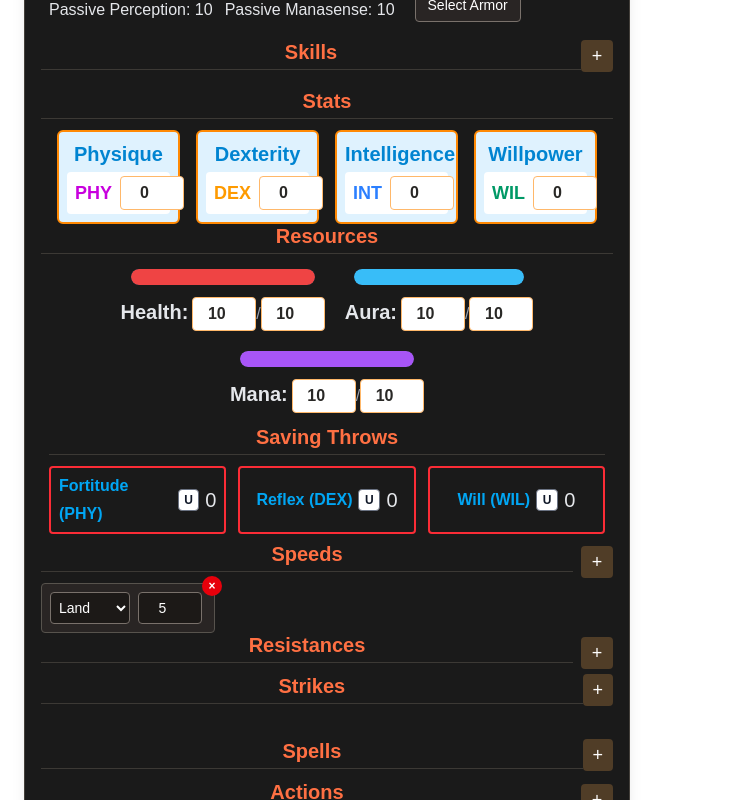
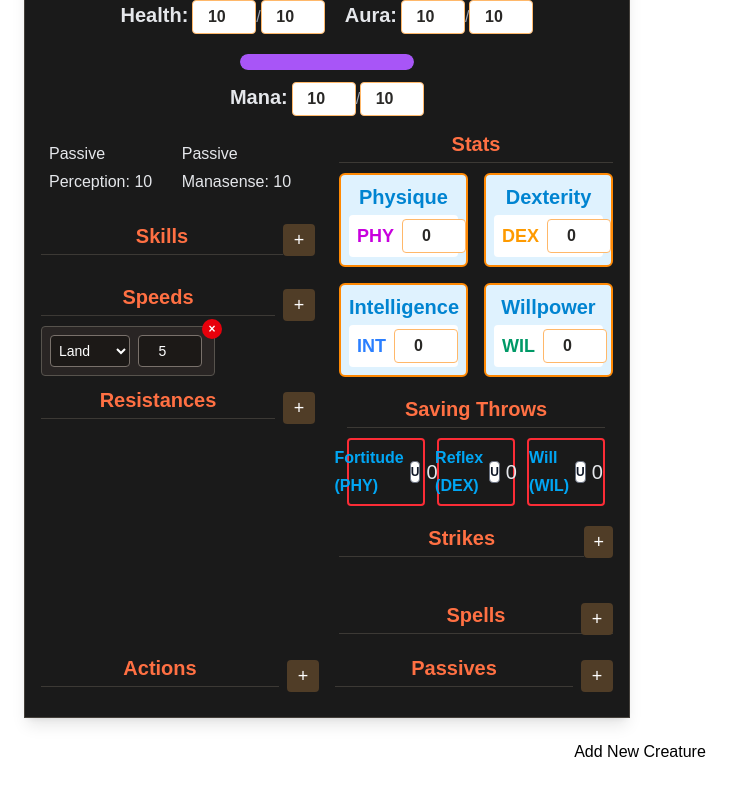
Before and after one commit to Acasez/kastorixv2, a React (Vite) app: page /kastorixv2/DMScreen in a window 1280 px wide. Shown: the part 340-1140 px from the top of the page, without its empty margins (0-744 px from the left). Built offline with nearby package versions, Linux system fonts and the light colour scheme.

Commit message:
Working on new creature layout

```diff
--- a/src/components/Buttons/StatsGrid.tsx
+++ b/src/components/Buttons/StatsGrid.tsx
@@ -12,12 +12,17 @@ const STATS: { key: StatKey; name: string }[] = [
 type StatsGridProps = {
   stats: Record<StatKey, number>;
   onStatChange: (key: StatKey, value: number) => void;
+  columnsClassName?: string;
 };
 
-export default function StatsGrid({ stats, onStatChange }: StatsGridProps) {
+export default function StatsGrid({
+  stats,
+  onStatChange,
+  columnsClassName = "px-4 sm:grid-cols-4",
+}: StatsGridProps) {
   return (
     <div>
-      <div className="grid grid-cols-2 gap-4 px-4 sm:grid-cols-4">
+      <div className={`grid grid-cols-2 gap-4 ${columnsClassName}`}>
         {STATS.map(({ key, name }) => (
           <div
             key={key}
--- a/src/components/DMScreen/CreatureArmorSelector.tsx
+++ b/src/components/DMScreen/CreatureArmorSelector.tsx
@@ -17,7 +17,7 @@ export default function CreatureArmorSelector() {
   const selectedArmor = armors.find((armor) => armor.name === creature.armor);
 
   return (
-    <section className="flex h-full items-center justify-center">
+    <section className="flex h-full mt-2.5">
       <div className="flex flex-wrap items-center justify-center gap-3">
         <button
           type="button"
--- a/src/components/DMScreen/CreatureEditor.tsx
+++ b/src/components/DMScreen/CreatureEditor.tsx
@@ -157,7 +157,7 @@ export default function CreatureEditor({ onRemove }: { onRemove: () => void }) {
   };
 
   return (
-    <section className="w-full max-w-4xl overflow-hidden border border-stone-700 bg-bg-creature text-text-light shadow-lg">
+    <section className="w-full max-w-8xl overflow-hidden border border-stone-700 bg-bg-creature text-text-light shadow-lg">
       <CreatureMeta
         selectedKey={selectedKey}
         setSelectedKey={setSelectedKey}
@@ -171,8 +171,9 @@ export default function CreatureEditor({ onRemove }: { onRemove: () => void }) {
         importCreature={importCreature}
       />
 
-      <div className="px-4 py-2">
-        <div className="grid gap-2 sm:grid-cols-2 mb-2">
+      <div className="flex flex-col gap-3 px-4 py-2">
+        {/* Row 1 — identity fields, packed into one grid instead of 2-per-line */}
+        <div className="grid grid-cols-2 gap-2 md:grid-cols-3 xl:grid-cols-6">
           <CreatureTextField
             field="Name"
             value={creature.name}
@@ -198,21 +199,11 @@ export default function CreatureEditor({ onRemove }: { onRemove: () => void }) {
               onChange={(value) => updateCreature({ [key]: value })}
             />
           ))}
-        </div>
-        <div className="flex flex-row gap-3">
-          <CreatureSenses />
+
           <CreatureArmorSelector />
         </div>
-        <CreatureSkillList />
 
-        <CreatureHeader title="Stats" />
-        <StatsGrid
-          stats={creature.stats}
-          onStatChange={(key, value) =>
-            updateCreature({ stats: { ...creature.stats, [key]: value } })
-          }
-        />
-
+        {/* Row 2a — Resources strip: bars want horizontal room, so let them span the panel */}
         <section>
           <CreatureHeader title="Resources" />
           <HealthManaAuraBars
@@ -225,8 +216,14 @@ export default function CreatureEditor({ onRemove }: { onRemove: () => void }) {
           />
         </section>
 
-        <CreatureSavingThrows />
-
+        {/* Row 2b — three columns, sized by what they hold */}
+        <div className="grid grid-cols-1 gap-x-6 gap-y-3 lg:grid-cols-2">
+          {/* Col 1 — growable lists: UNCHANGED, you like this one */}
+          <div className="flex min-w-0 flex-col gap-3">
+            <div className="flex flex-wrap gap-3">
+              <CreatureSenses />
+            </div>
+            <CreatureSkillList />
             <NumericTypeList
               title="Speeds"
               itemLabel="speed"
@@ -246,13 +243,31 @@ export default function CreatureEditor({ onRemove }: { onRemove: () => void }) {
               typeWidthClass="w-28"
               allowNegative={true}
             />
+          </div>
 
+          {/* Right — numbers + combat, in priority order */}
+          <div className="flex min-w-0 flex-col gap-3">
+            <div>
+              <CreatureHeader title="Stats" />
+              <StatsGrid
+                stats={creature.stats}
+                onStatChange={(key, value) =>
+                  updateCreature({ stats: { ...creature.stats, [key]: value } })
+                }
+                columnsClassName="px-0"
+              />
+            </div>
+            <CreatureSavingThrows />
             <CreatureStrikeList />
+            <CreatureSpellList />
+          </div>
+        </div>
 
-        <CreatureSpellList />
-
+        {/* Row 3 — the tall text sections, two up */}
+        <div className="grid grid-cols-1 items-start gap-x-4 lg:grid-cols-2">
           <CreatureActionList />
           <CreaturePassiveList />
+        </div>
       </div>
     </section>
   );
--- /dev/null
+++ b/src/components/DMScreen/CreatureSectionHeader.tsx
@@ -0,0 +1,30 @@
+import CreatureHeader from "./CreatureHeader";
+
+type CreatureSectionHeaderProps = {
+  title: string;
+  onAdd?: () => void;
+  addLabel?: string;
+};
+
+export default function CreatureSectionHeader({
+  title,
+  onAdd,
+  addLabel = "Add",
+}: CreatureSectionHeaderProps) {
+  return (
+    <div className="relative">
+      <CreatureHeader title={title} />
+      {onAdd && (
+        <button
+          type="button"
+          className="absolute right-0 top-0 flex size-8 items-center justify-center rounded bg-bg-wood text-lg text-white hover:bg-bg-redwood disabled:cursor-not-allowed disabled:opacity-40 focus-visible:outline-2 focus-visible:outline-offset-2 focus-visible:outline-orange-400"
+          onClick={onAdd}
+          aria-label={addLabel}
+          title={addLabel}
+        >
+          +
+        </button>
+      )}
+    </div>
+  );
+}
--- a/src/components/DMScreen/CreatureSpellList.tsx
+++ b/src/components/DMScreen/CreatureSpellList.tsx
@@ -8,7 +8,7 @@ import { getSpellChoiceItems } from "../ModalViews/choiceData";
 import SpellComponent from "../CharacterSheet/TabbedSection/SpellComponent";
 import { MultiOptionSwitch } from "../Buttons/MultiOptionSwitch";
 import type { SomaticComponent, VerbalComponent } from "../../types/Spells";
-import CreatureHeader from "./CreatureHeader";
+import CreatureSectionHeader from "./CreatureSectionHeader";
 
 const spellChoiceItems = getSpellChoiceItems();
 const spellFilters = [
@@ -92,22 +92,13 @@ export default function CreatureSpellList() {
 
   return (
     <section>
-      <div className="flex flex-row justify-center">
-        <div className="w-full">
-          <CreatureHeader title="Spells" />
-        </div>
-        <button
-          type="button"
-          className="flex size-8 items-center justify-center rounded bg-bg-wood text-lg text-white hover:bg-bg-redwood disabled:cursor-not-allowed disabled:opacity-40 focus-visible:outline-2 focus-visible:outline-offset-2 focus-visible:outline-orange-400"
-          onClick={() => openSpellModal()}
-          aria-label="Add strike"
-          title="Add strike"
-        >
-          +
-        </button>
-      </div>
+      <CreatureSectionHeader
+        title="Spells"
+        onAdd={openSpellModal}
+        addLabel="Add spell"
+      />
       {creature.spells.length > 0 && (
-        <div className="flex flex-row justify-center mb-3 -mt-2 gap-2">
+        <div className="mb-2 flex flex-wrap gap-2 items-center">
           <MultiOptionSwitch<VerbalComponent>
             options={["None", "Standard", "Attuned"]}
             value={verbal}
--- a/src/pages/DMScreen.tsx
+++ b/src/pages/DMScreen.tsx
@@ -14,7 +14,7 @@ export default function DMScreen() {
     setCreatureBlocks((blocks) => blocks.filter((id) => id !== blockId));
 
   return (
-    <div className="mx-auto flex w-full max-w-screen-2xl flex-col items-center gap-5 p-4 sm:p-6">
+    <div className="mx-auto flex w-full max-w-screen-3xl flex-col items-center gap-5 p-4 sm:p-6">
       <div className="grid w-full gap-5 xl:grid-cols-2">
         {creatureBlocks.map((blockId) => (
           <CreatureBlock
```
Lines whose indentation alone changed are shown as unchanged.
